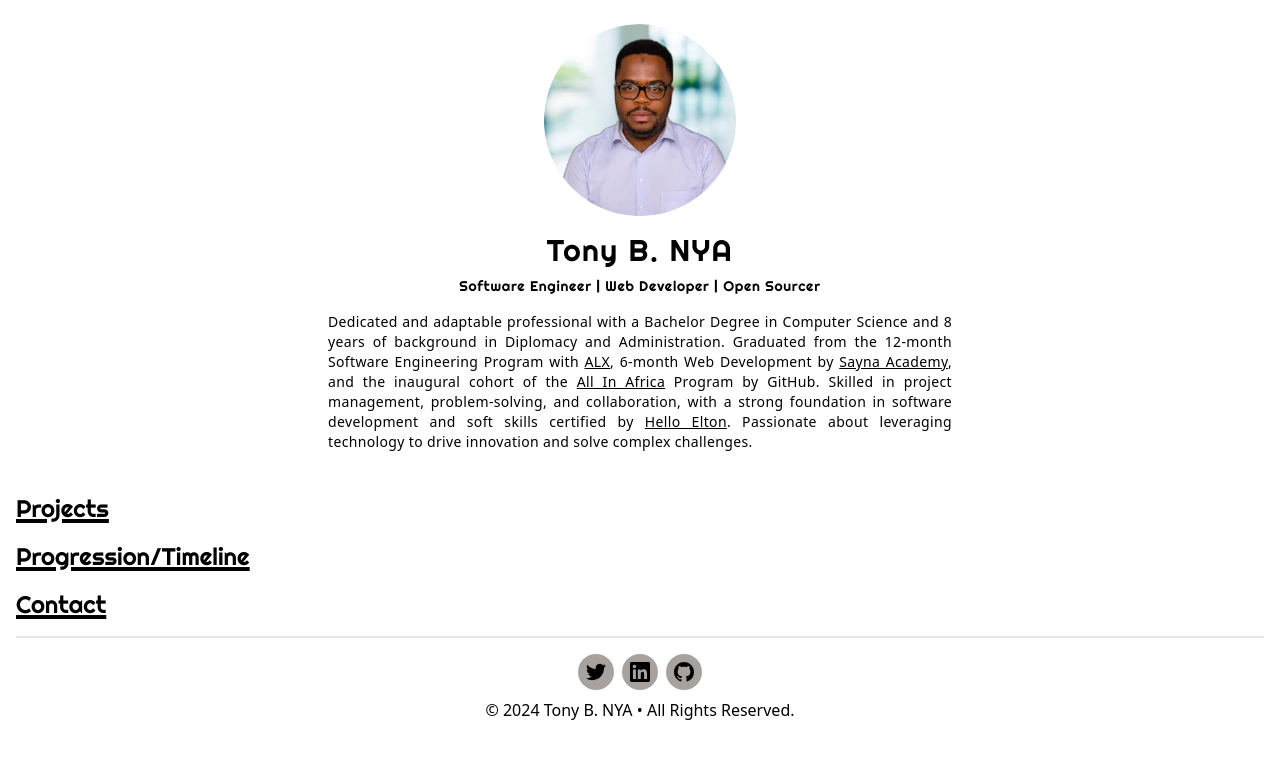
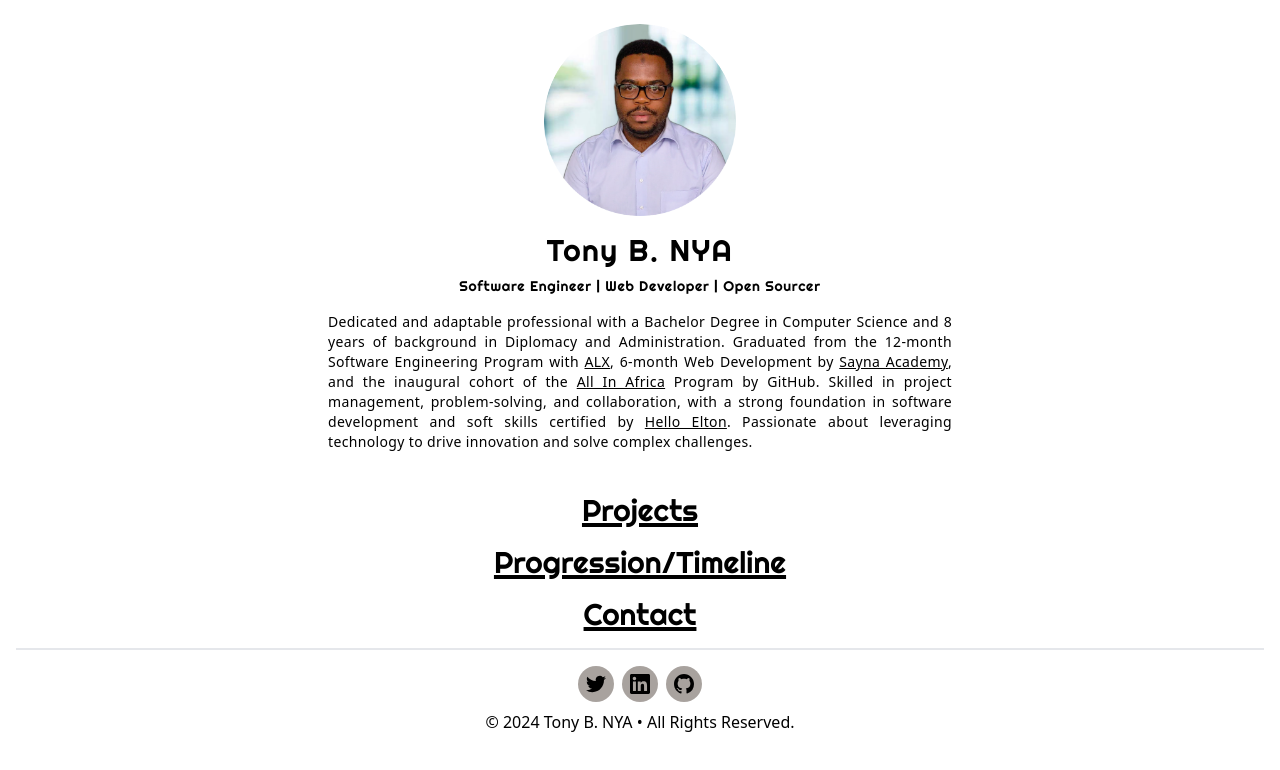
Before and after one commit to tonybnya/portfolio, a React (Vite) app: page / in a window 1280 px wide. Shown: the top 770 px of the page. Built offline with nearby package versions, Linux system fonts and the light colour scheme.

Commit message:
style: center Title component of each section

```diff
--- a/src/components/Title.jsx
+++ b/src/components/Title.jsx
@@ -4,7 +4,7 @@ function Title({children, id}) {
   return (
       <h1
           id={id && id}
-          className="text-2xl font-righteous underline decoration-4 mb-4">
+          className="text-3xl font-righteous underline decoration-4 mb-4 max-sm:text-xl text-center">
           {children}
     </h1>
   )
```
